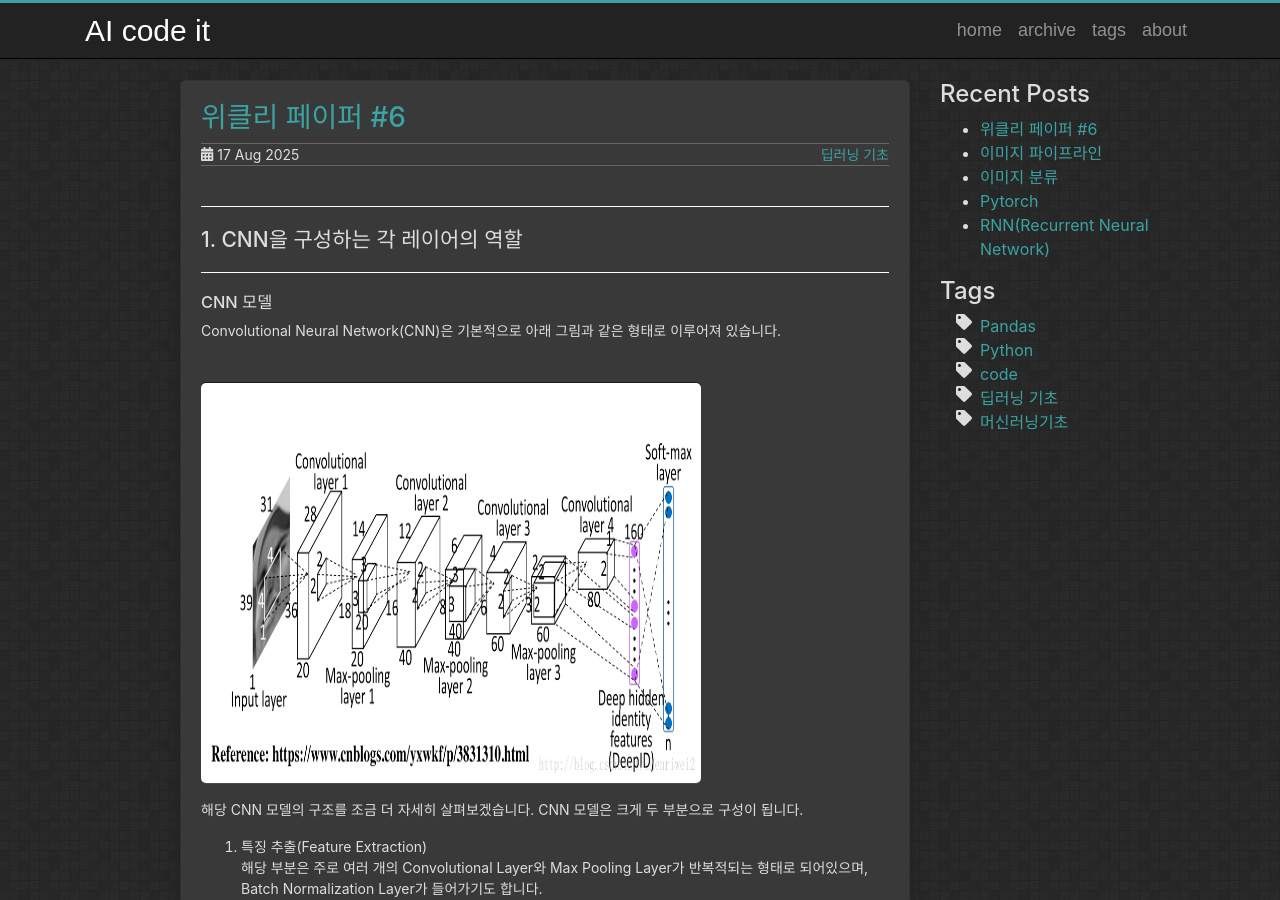
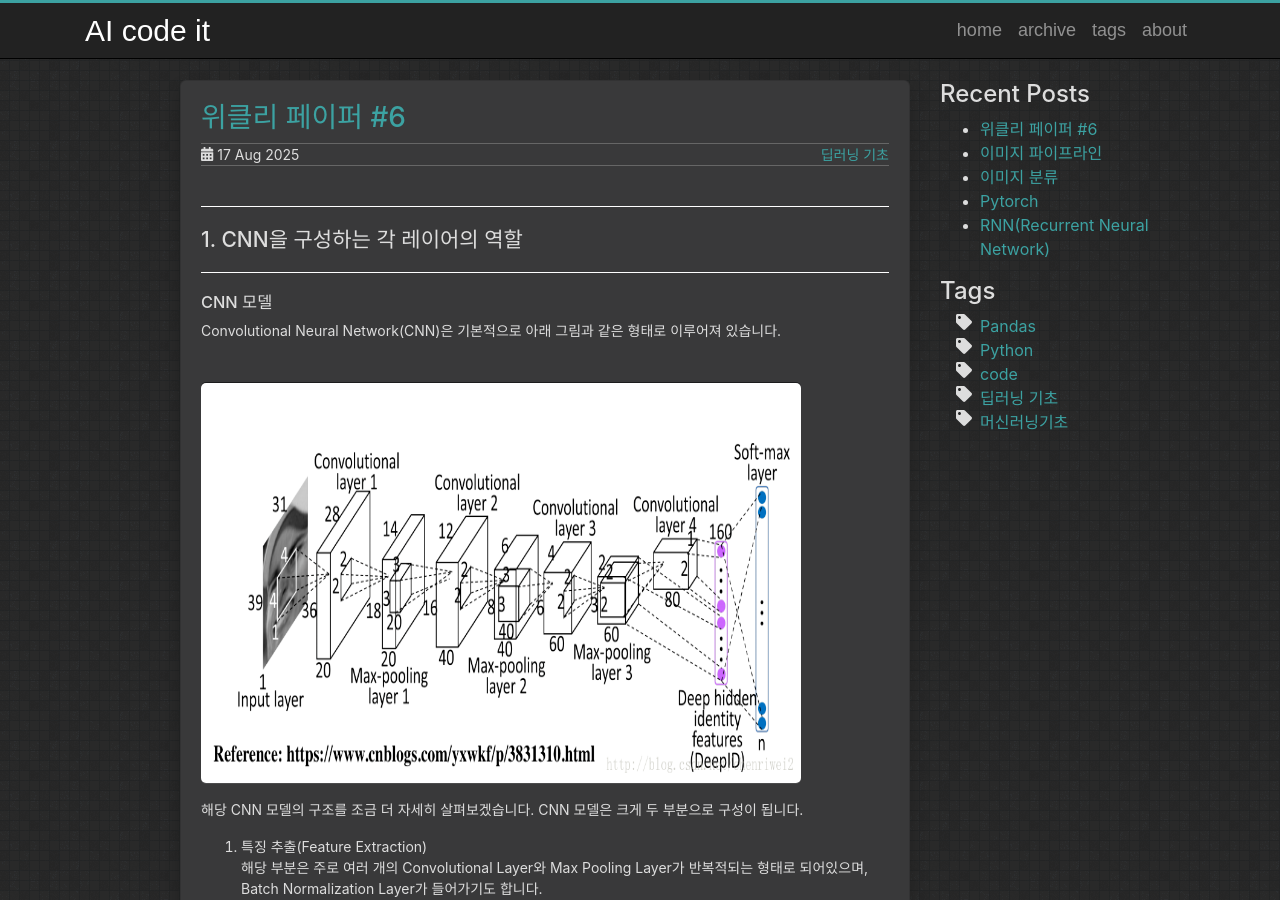
Before and after one commit to Lee-keonhee/AIcodeit, a Jekyll site: the page built from _posts/2025-08-17-weekly_6.md, in a window 1280 px wide and 900 px high. Built offline with Jekyll 4.4.1, drawn with Linux system fonts in a browser that asks for light colours.

Commit message:
Update 2025-08-17-weekly_6.md

```diff
--- a/_posts/2025-08-17-weekly_6.md
+++ b/_posts/2025-08-17-weekly_6.md
@@ -12,7 +12,7 @@ tags: [딥러닝 기초]
 ### CNN 모델
 Convolutional Neural Network(CNN)은 기본적으로 아래 그림과 같은 형태로 이루어져 있습니다.
 <br>
-<img src="{{"/assets/images/cnn_model_1.png" | relative_url }}" width="500" height="400" alt="CNN 모델">
+<img src="{{"/assets/images/cnn_model_1.png" | relative_url }}" width="600" height="400" alt="CNN 모델">
 
 해당 CNN 모델의 구조를 조금 더 자세히 살펴보겠습니다. CNN 모델은 크게 두 부분으로 구성이 됩니다.
 1. 특징 추출(Feature Extraction)
```
